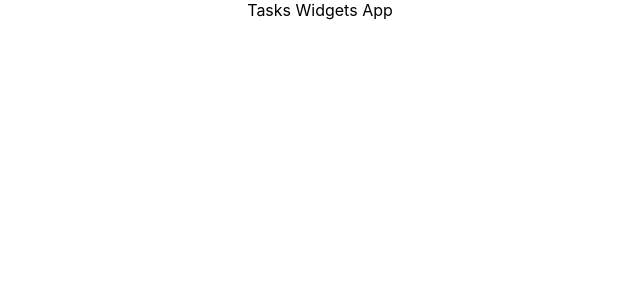
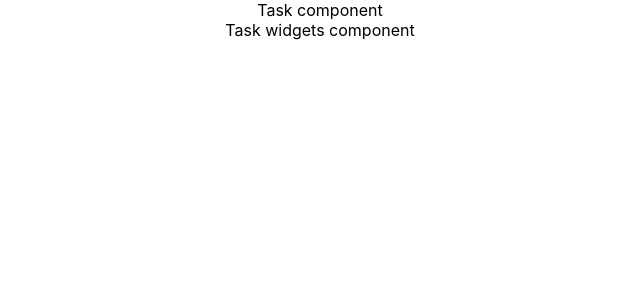
Before and after one commit to coder-shanks/tasks-widgets-recro, a React (Create React App) app: page / in a window 1280 px wide. Shown: the top 300 px of the page, without its empty margins (320-960 px from the left). Built offline with nearby package versions, Linux system fonts and the light colour scheme.

Commit message:
create task, tasks and task widgets components

```diff
--- a/src/App.js
+++ b/src/App.js
@@ -1,7 +1,14 @@
+import Tasks from './components/tasks/tasks.component.jsx';
+import TaskWidget from './components/task-widget/task-widget.component.jsx';
 import './App.css';
 
 function App() {
-  return <div className="App">Tasks Widgets App</div>;
+  return (
+    <div className="App">
+      <Tasks />
+      <TaskWidget />
+    </div>
+  );
 }
 
 export default App;
--- /dev/null
+++ b/src/components/task-widget/task-widget.component.jsx
@@ -0,0 +1,8 @@
+import React from 'react';
+import './task-widget.styles.css';
+
+const TaskWidget = () => {
+  return <div>Task widgets component</div>;
+};
+
+export default TaskWidget;
--- /dev/null
+++ b/src/components/task/task.component.jsx
@@ -0,0 +1,8 @@
+import React from 'react';
+import './task.styles.css';
+
+const Task = () => {
+  return <div>Task component</div>;
+};
+
+export default Task;
--- /dev/null
+++ b/src/components/tasks/tasks.component.jsx
@@ -0,0 +1,12 @@
+import Task from '../task/task.component';
+import './tasks.styles.css';
+
+const Tasks = () => {
+  return (
+    <div>
+      <Task />
+    </div>
+  );
+};
+
+export default Tasks;
```
Also changed, not shown: src/components/task-widget/task-widget.styles.css (added), src/components/task/task.styles.css (added), src/components/tasks/tasks.styles.css (added).
